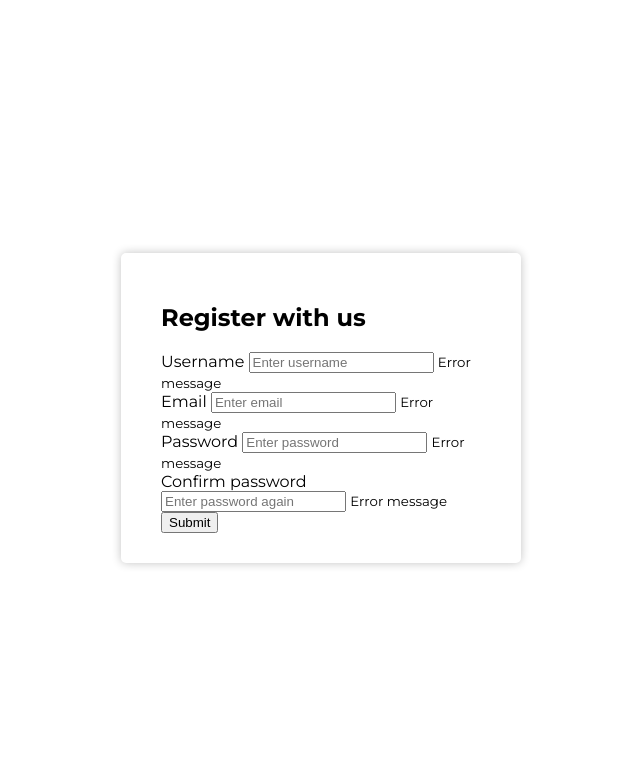
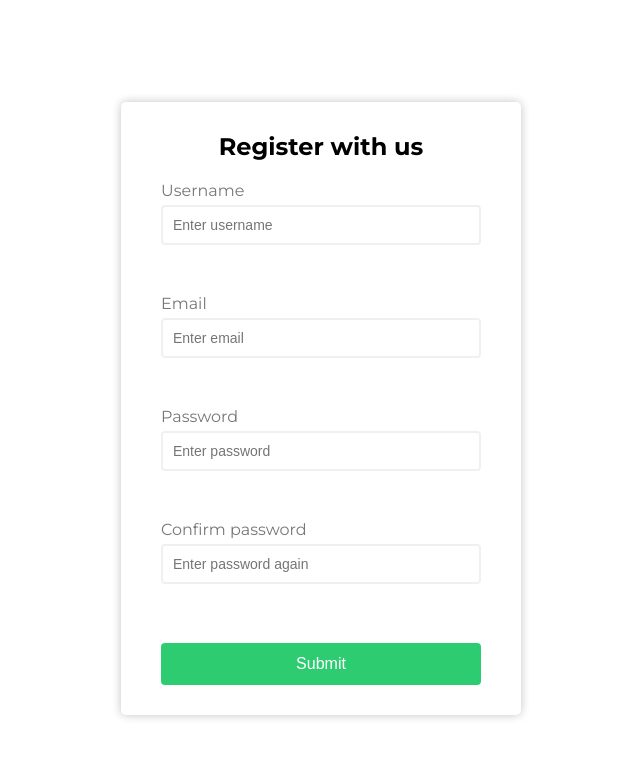
Before and after one commit to tauhid-hasan-dev/form-validator, a plain HTML site: page index.html in a window 1280 px wide. Shown: the whole page, without its empty margins (319-959 px from the left). Drawn offline with Linux system fonts and the light colour scheme.

Commit message:
css completed

```diff
--- a/style.css
+++ b/style.css
@@ -1,7 +1,10 @@
 * {
     box-sizing: border-box;
+}
 
-
+:root {
+    --success-color: #2ecc71;
+    --error-color: #e74c3c;
 }
 
 body {
@@ -22,3 +25,66 @@ body {
 .form {
     padding: 30px 40px;
 }
+
+.form-control {
+    margin-bottom: 10px;
+    padding-bottom: 20px;
+
+}
+
+h2 {
+    text-align: center;
+    margin: 0 0 20px;
+}
+
+.form-control label {
+    color: #777;
+    display: block;
+    margin-bottom: 5px;
+}
+
+.form-control input {
+    border: 2px solid #f0f0f0;
+    border-radius: 4px;
+    display: block;
+    width: 100%;
+    font-size: 14px;
+    padding: 10px;
+}
+
+.form-control input:focus {
+    outline: 0;
+    border-color: #777;
+}
+
+.form-control.success input {
+    border-color: var(--success-color);
+}
+
+.form-control.error input {
+    border-color: var(--error-color);
+}
+
+.form-control small {
+    color: var(--error-color);
+    bottom: 0;
+    left: 0;
+    visibility: hidden;
+}
+
+.form-control.error small {
+    visibility: visible;
+}
+
+.form button {
+    cursor: pointer;
+    background-color: #2ecc71;
+    border: 2px solid #2ecc71;
+    border-radius: 4px;
+    color: #fff;
+    display: block;
+    font-size: 16px;
+    margin-top: 20px;
+    width: 100%;
+    padding: 10px;
+}
```
Also changed, not shown: script.js (+10 -0 lines).
